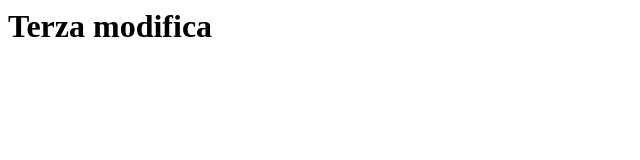
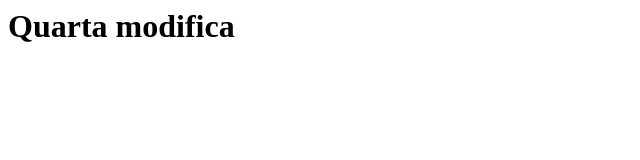
Before and after one commit to Nintendomi/sample-project, a plain HTML site: page index.html in a window 1280 px wide. Shown: the whole page, without its empty margins (0-640 px from the left). Drawn offline with Linux system fonts and the light colour scheme.

Commit message:
Update index.html

```diff
--- a/index.html
+++ b/index.html
@@ -3,6 +3,6 @@
         <title>Sample Project</title>
     </head>
     <body>
-        <h1>Terza modifica</h1>
+        <h1>Quarta modifica</h1>
     </body>
 </html>
```
